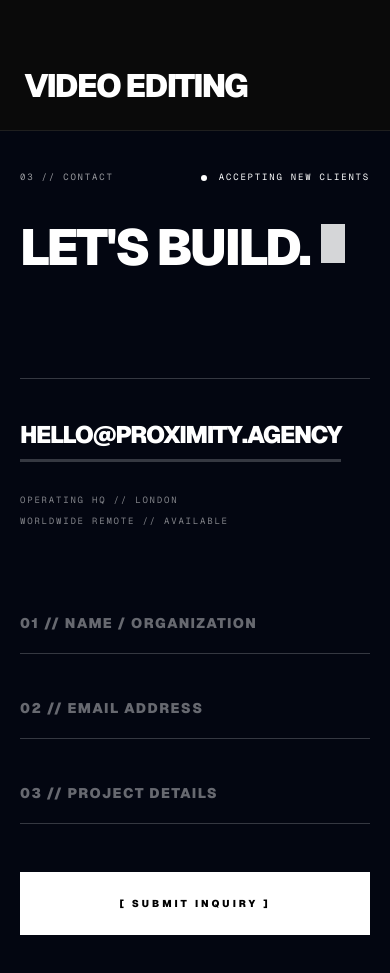
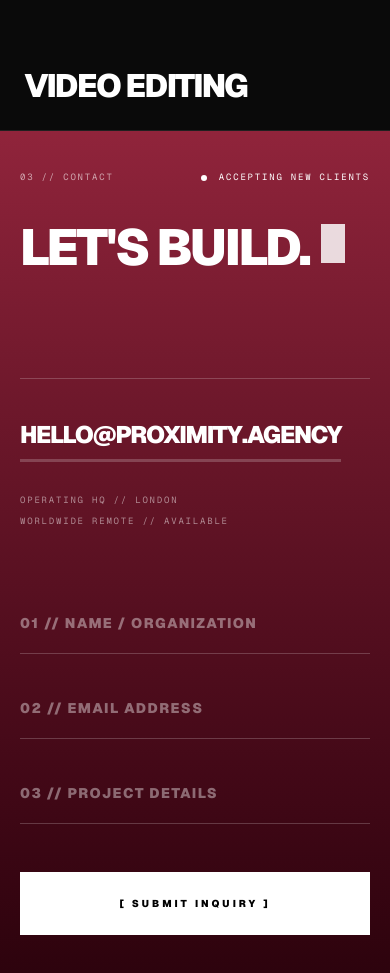
Before and after one commit to waselkoz/Proximity2, a Next.js app: page / in a window 390 px wide. Shown: the part 2700-3673 px from the top of the page. Built offline with nearby package versions, Linux system fonts and the light colour scheme.

Commit message:
fix: resolve framer-motion variant propagation bug causing black screen on mobile

```diff
--- a/src/app/page.tsx
+++ b/src/app/page.tsx
@@ -480,10 +480,10 @@
         </section>
         {/* 5. The Monolithic Reveal (Initiate Section) */}
         <motion.section
-          className="w-full bg-[#030611] text-white px-5 sm:px-12 py-10 sm:py-20 relative min-h-[100dvh] flex flex-col justify-between overflow-hidden"
+          className="w-full bg-gradient-to-b from-[#90243B] to-[#2D030D] text-white px-5 sm:px-12 py-10 sm:py-20 relative min-h-[100dvh] flex flex-col justify-between overflow-hidden"
           initial="hidden"
           whileInView="visible"
-          viewport={{ once: true, amount: 0.3 }}
+          viewport={{ once: true, amount: 0.01 }}
         >
 
           {/* Monolithic Pillars Overlay */}
@@ -492,13 +492,10 @@
                 <motion.div
                   key={i}
                   className="flex-1 bg-black h-[120%] -translate-y-[10%]"
-                  variants={{
-                    hidden: { y: "-10%" },
-                    visible: {
-                      y: i % 2 === 0 ? "-120%" : "120%",
-                      transition: { duration: 1.2, ease: [0.76, 0, 0.24, 1], delay: 0.1 + (i * 0.08) }
-                    }
-                  }}
+                  initial={{ y: "-10%" }}
+                  whileInView={{ y: i % 2 === 0 ? "-120%" : "120%" }}
+                  viewport={{ once: true, amount: "some" }}
+                  transition={{ duration: 1.4, ease: [0.76, 0, 0.24, 1], delay: 0.1 + (i * 0.08) }}
                 />
              ))}
           </div>
```
